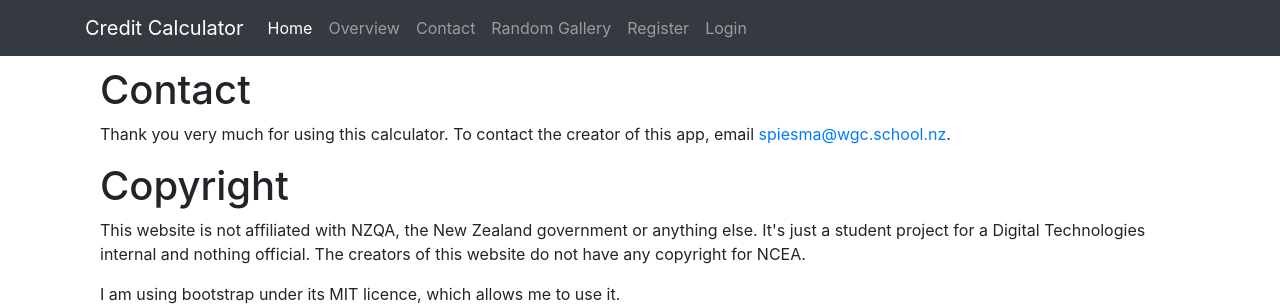
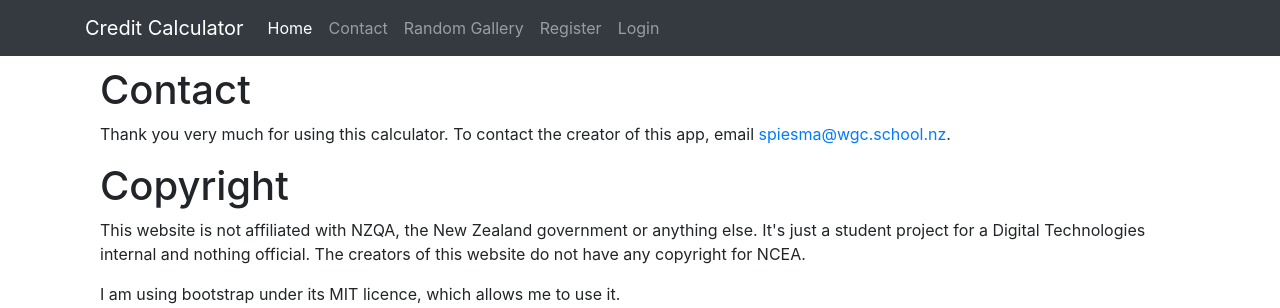
Before and after one commit to ManuelaSpies/NCEA-Calculator, a Flask app: page /contact in a window 1280 px wide. Shown: the top 308 px of the page. Run offline with Flask 2, Linux system fonts and the light colour scheme; some libraries are stand-ins or nearby versions.

Commit message:
Added documentation, fixed nav

```diff
--- a/templates/nologin_base.html
+++ b/templates/nologin_base.html
@@ -24,9 +24,6 @@
                     <ul class="navbar-nav mr-auto">
                         <li class="nav-item active">
                             <a class="nav-link" href="/">Home</a>
-                        </li>
-                        <li class="nav-item">
-                            <a class="nav-link" href="/overview">Overview</a>
                         </li>
                         <li class="nav-item">
                             <a class="nav-link" href="/contact">Contact</a>
--- a/templates/overview.html
+++ b/templates/overview.html
@@ -93,7 +93,7 @@
     <div class="">
         <!-- Table with all standards -->
         <h2>All Standards</h2>
-        <table class="table table-hover table-condensed">
+        <table class="table table-hover table-condensed table-responsive-lg">
             <tr>
                 <th>Standard</th>
                 <th>Description</th>
```
Also changed, not shown: 1 other file.
